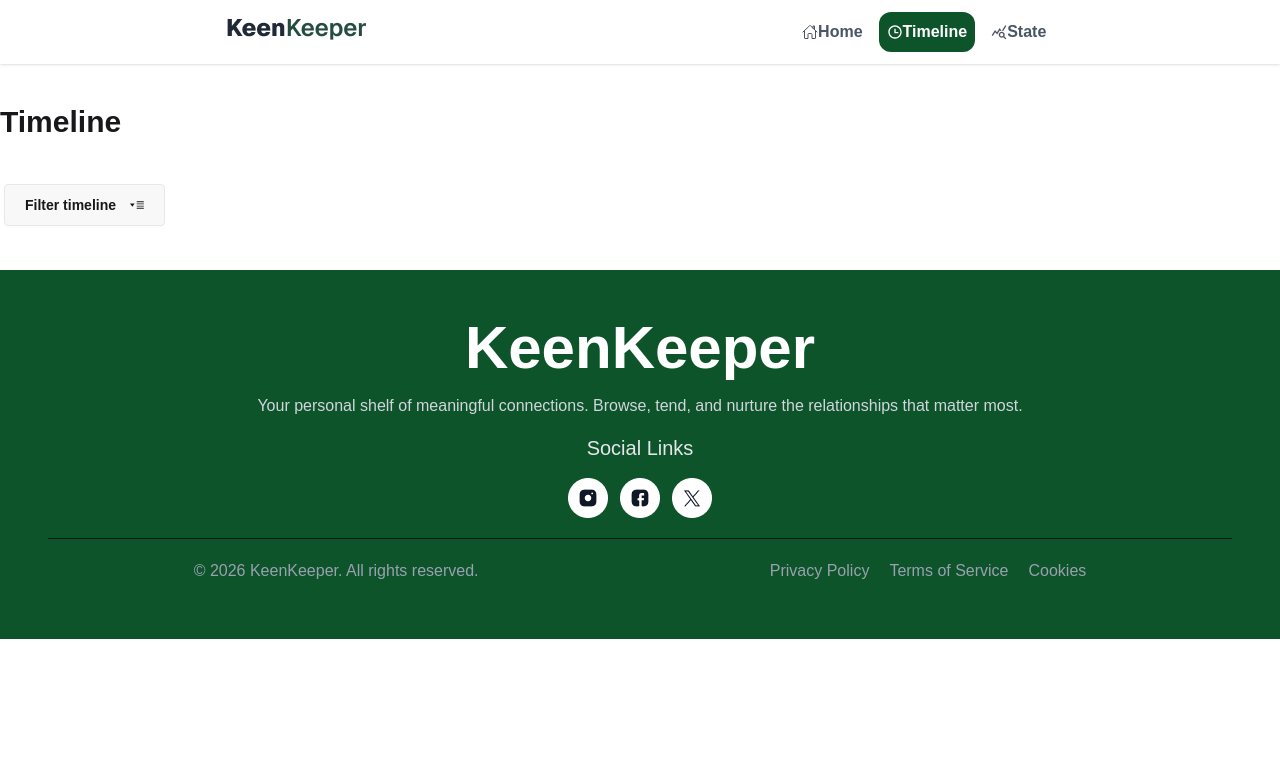
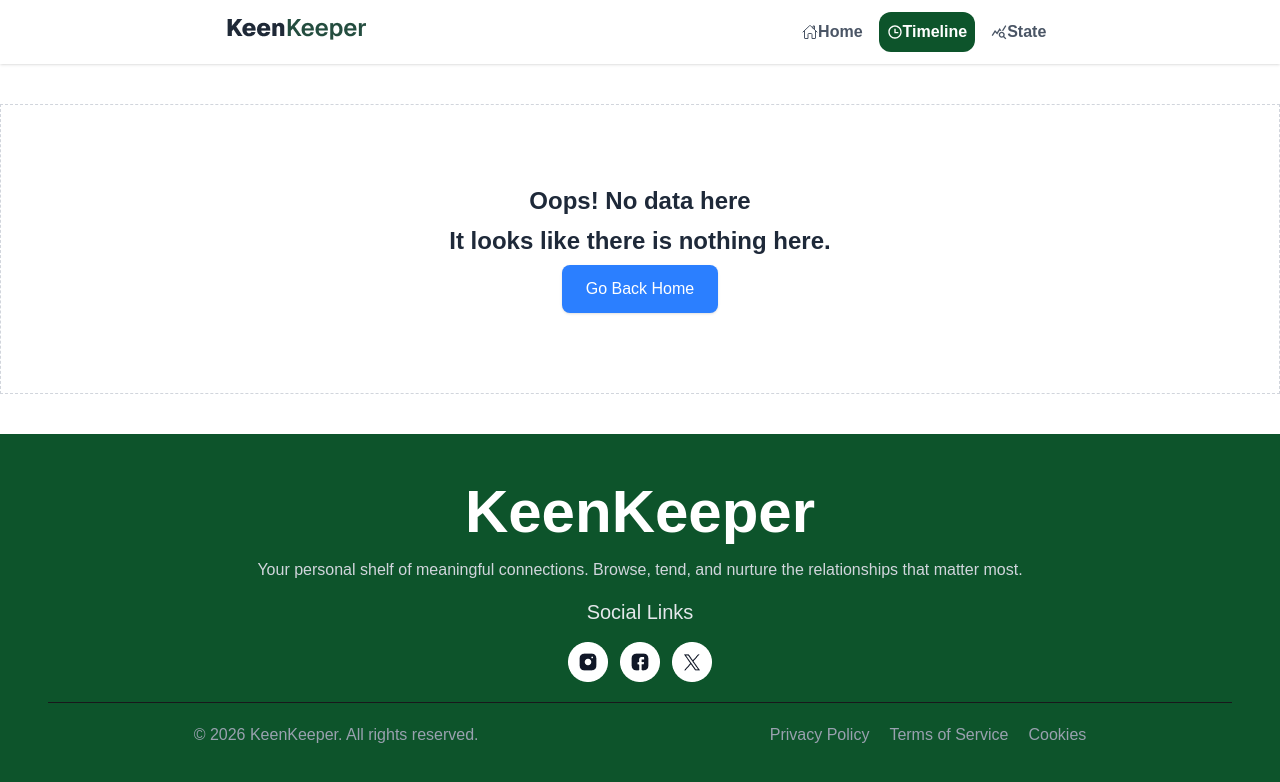
Before and after one commit to abdussattarsakil/keen-keeper, a React (Vite) app: page /timeline in a window 1280 px wide. Shown: the top 782 px of the page. Built offline with nearby package versions, Linux system fonts and the light colour scheme.

Commit message:
timline empty div add

```diff
--- a/src/Pages/TimeLine.jsx
+++ b/src/Pages/TimeLine.jsx
@@ -5,6 +5,7 @@ import callImg from "/assets/call.png"
 import videoImg from "/assets/video.png"
 import textImg from "/assets/text.png"
 import { RxDropdownMenu } from "react-icons/rx";
+import { Link } from "react-router";
 
 
 const actionImages = {
@@ -16,8 +17,8 @@ const actionImages = {
 
 const TimeLine = () => {
 
-    const { TimelineUpdate,text } = useContext(TimelineContext);
-    console.log(text);
+    const { TimelineUpdate, text, call, video } = useContext(TimelineContext);
+    // console.log(text);
 
 
 
@@ -31,8 +32,8 @@ const TimeLine = () => {
         );
 
 
-    return (
-        <div className="container mx-auto my-10">
+    return (<>
+        <div className={`container mx-auto my-10 ${call === 0 && text === 0 && video === 0 && "hidden"}`}>
             <h1 className="text-3xl font-bold my-10">Timeline</h1>
 
             <div class="dropdown dropdown-start">
@@ -78,6 +79,31 @@ const TimeLine = () => {
                 ))
             }
         </div>
+
+
+
+        <div className={`flex justify-center items-center my-10 border border-dashed container mx-auto p-20 border-gray-300  ${call > 0 || text > 0 || video > 0 ? "hidden" : ""}`}>
+            <div className="text-center max-w-md">
+
+                {/* Title */}
+                <h2 className="text-2xl font-semibold text-gray-800 mb-2">
+                    Oops! No data here
+                </h2>
+                <h2 className="text-2xl font-semibold text-gray-800 mb-2">
+                    It looks like there is nothing here.
+                </h2>
+
+                {/* Button */}
+                <Link
+                    to="/"
+                    className="inline-block bg-blue-500 text-white px-6 py-3 rounded-lg shadow hover:bg-blue-600 transition"
+                >
+                    Go Back Home
+                </Link>
+
+            </div>
+        </div>
+    </>
     );
 };
 
```
